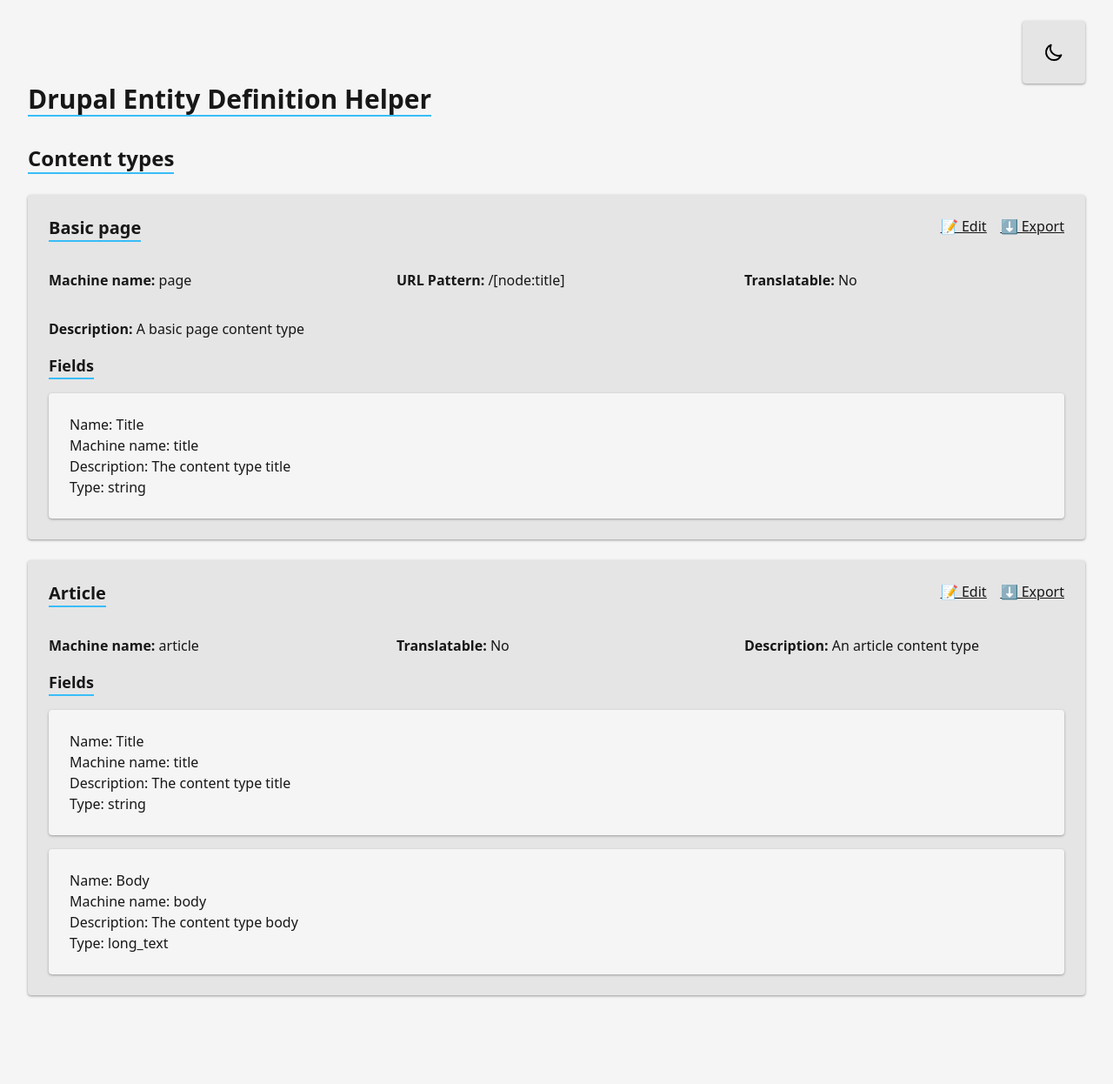
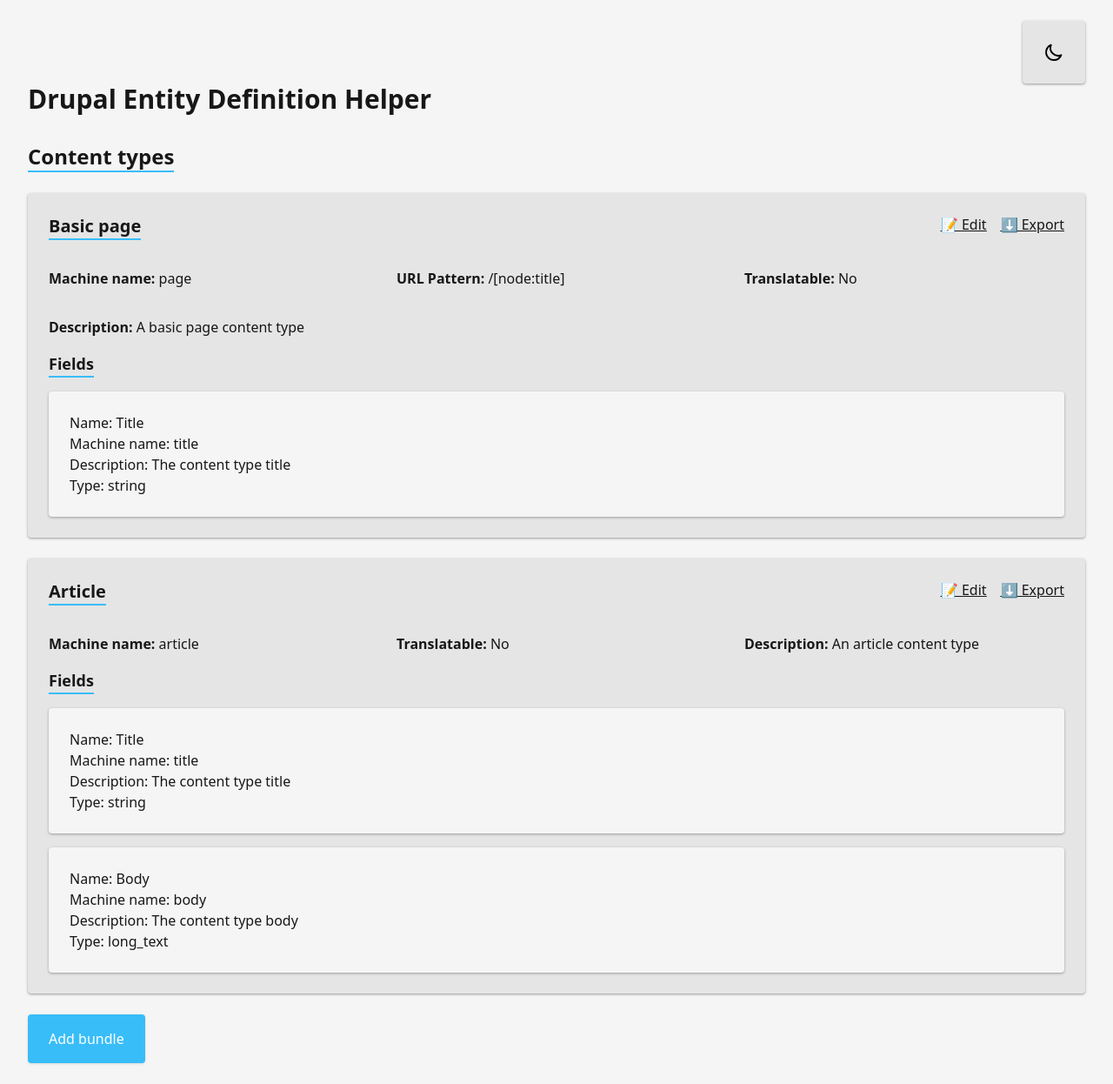
Before and after one commit to fmacia/drupal_entity_definition_helper, a Vue app: page / in a window 1280 px wide. Shown: the whole page at 87% size. Before the commit the page ends 1168 px from the top, so only its background shows below. Built offline with nearby package versions, Linux system fonts and the light colour scheme; what @highlightjs/vue-plugin would draw is missing.

Commit message:
feat: Main list, allow to add bundles

```diff
--- a/src/App.vue
+++ b/src/App.vue
@@ -1,16 +1,29 @@
 <script setup>
 // This starter template is using Vue 3 <script setup> SFCs
 // Check out https://v3.vuejs.org/api/sfc-script-setup.html#sfc-script-setup
-import { computed } from 'vue'
+import { ref, computed } from 'vue'
 import { useStore } from 'vuex'
 import vCard from './components/vCard.vue'
 import vTitle from './components/vTitle.vue'
 import vGrid from './components/vGrid.vue'
 import vNavbar from './components/vNavbar.vue'
+import vButton from './components/vButton.vue'
+import vBundle from './components/vBundle.vue'
+import vBundleForm from './components/vBundleForm.vue'
 
-import vBundle from './components/vBundle.vue'
+// Data
+const store = useStore()
+const values = ref({})
+const adding = ref(false)
 
-const store = useStore();
+// Methods
+const addBundle = () => {
+  store.commit('addBundle', { bundle: values.value })
+  values.value = ref({})
+  adding.value = false
+}
+
+// Computed
 const node = computed(() => store.state.node)
 
 </script>
@@ -18,14 +31,22 @@ const node = computed(() => store.state.node)
 <template>
   <vNavbar/>
 
-  <vTitle type="h1">Drupal Entity Definition Helper</vTitle>
+  <vTitle type="h1" :border="false">Drupal Entity Definition Helper</vTitle>
 
-  <div class="space-y-6">
-    <vTitle type="h2" v-if="node.length">Content types</vTitle>
+  <div class="space-y-6" v-if="node.length">
+    <vTitle type="h2">Content types</vTitle>
 
     <vCard v-for="(bundle, index) in node" :key="index">
       <vBundle :data="bundle" :bundle-key="index"/>
     </vCard>
+
+    <vButton @click.prevent="adding = true" v-if="adding !== true">Add bundle</vButton>
+
+    <vCard v-if="adding === true">
+      <vTitle type="h3">Add content type</vTitle>
+
+      <vBundleForm v-model="adding"/>
+    </vCard>
   </div>
 
 </template>
```
